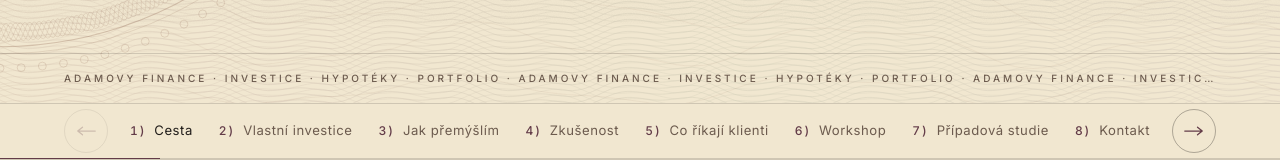
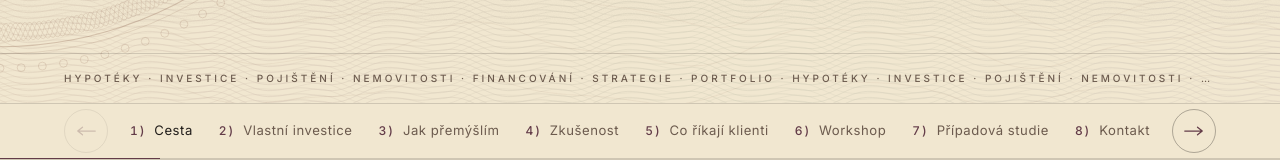
Before and after one commit to a-pospisil/adamovyfinance, a Next.js app: page / in a window 1280 px wide. Shown: the part 776-936 px from the top of the page. Built offline with nearby package versions, Linux system fonts and the light colour scheme.

Commit message:
Mikrotext v úvodu: hypotéky, investice, pojištění, nemovitosti, financování, strategie, portfolio
Co-Authored-By: Claude Opus 5.5 <noreply@anthropic.com>
Claude-Session: https://claude.ai/code/session_01UZaFHLtYsQhCo77GmPrR1v

```diff
--- a/src/components/home/Hero.tsx
+++ b/src/components/home/Hero.tsx
@@ -57,7 +57,7 @@ export function Hero() {
       </div>
 
       <div className="container-x relative hidden border-t border-(--line) py-4 lg:block">
-        <MicroStrip text="Adamovy finance · Investice · Hypotéky · Portfolio" repeat={5} />
+        <MicroStrip text="Hypotéky · Investice · Pojištění · Nemovitosti · Financování · Strategie · Portfolio" repeat={3} />
       </div>
     </section>
   );
```
